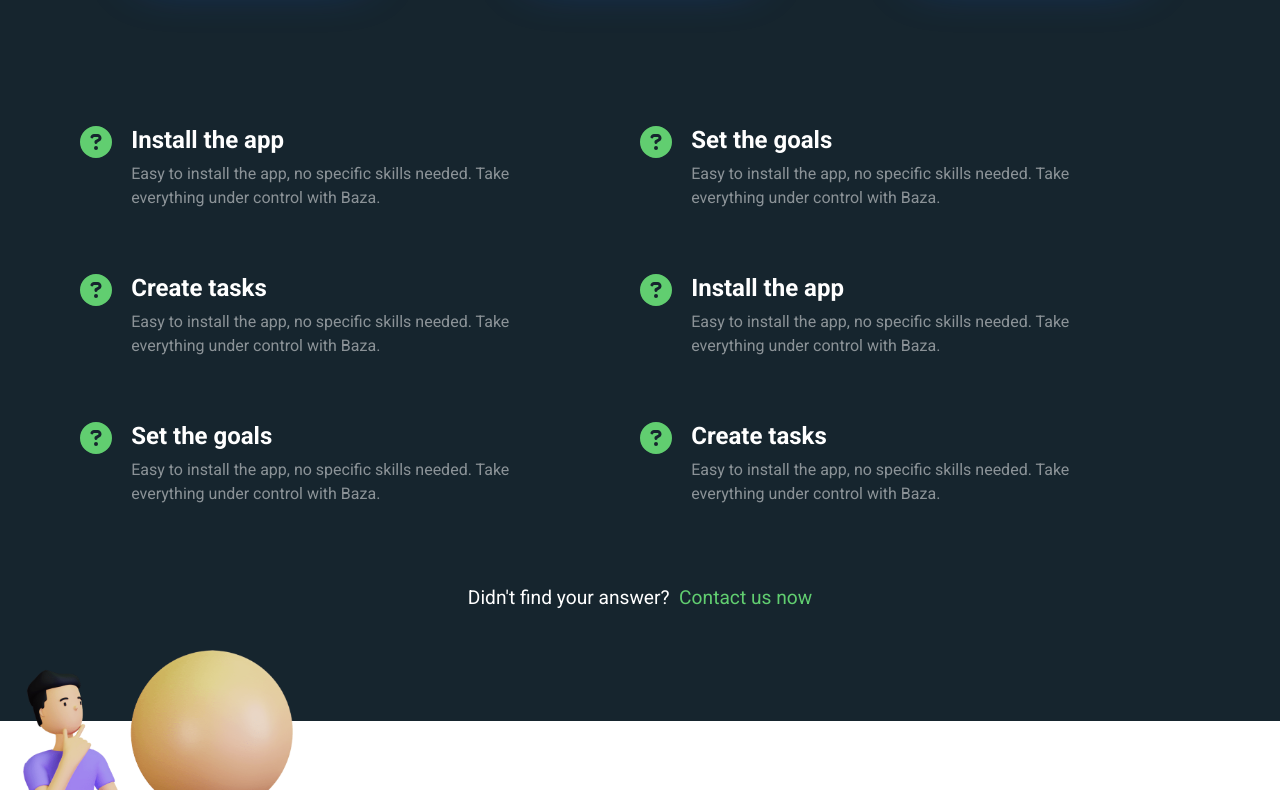
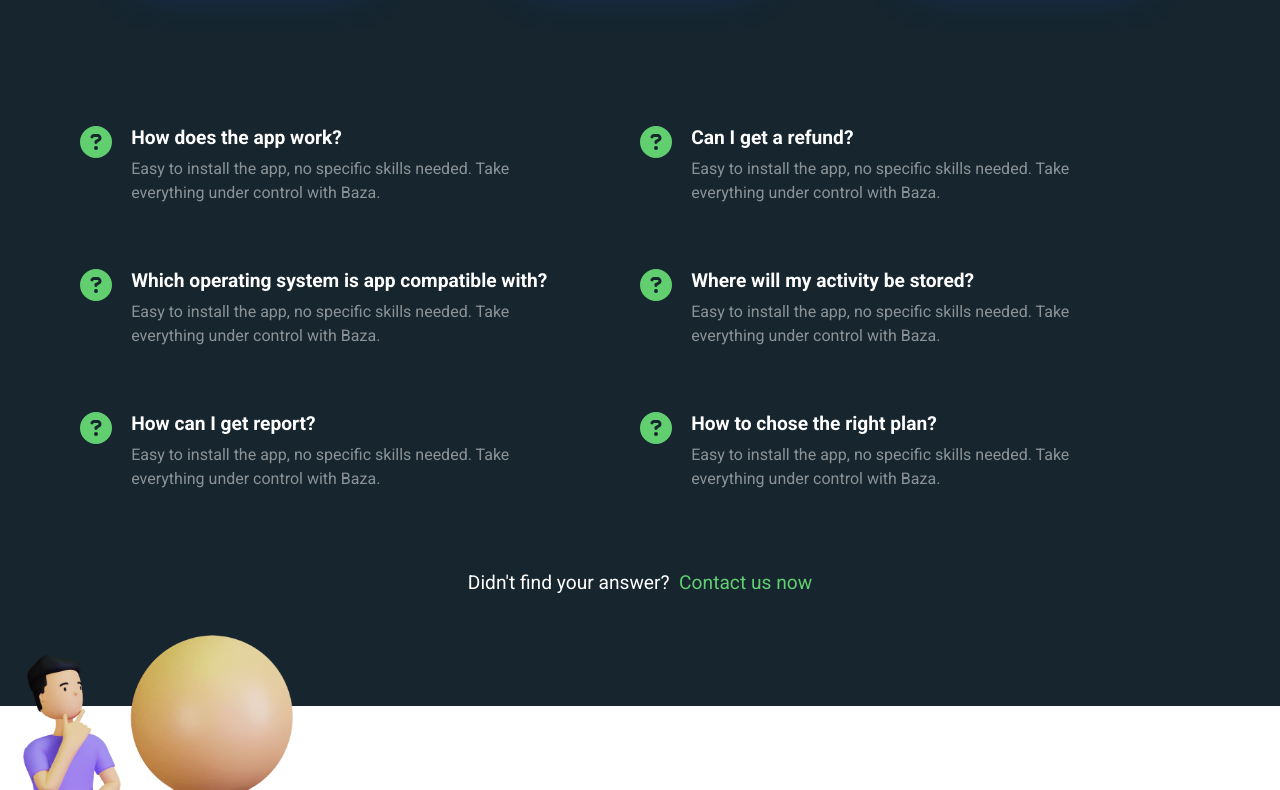
Before and after one commit to felipeboni/Baza, a Vue app: page / in a window 1280 px wide. Shown: the part 4850-5640 px from the top of the page. Built offline with nearby package versions, Linux system fonts and the light colour scheme.

Commit message:
fix: minor fixes

```diff
--- a/src/components/PricingTable.vue
+++ b/src/components/PricingTable.vue
@@ -30,47 +30,47 @@
           <li>
             <font-awesome-icon icon="fa-solid fa-circle-question" size="2xl" color="var(--text-accent)"/>
             <div class="text">
-              <h2>Install the app</h2>
+              <h2>How does the app work?</h2>
               <span>Easy to install the app, no specific skills needed. Take everything under control with Baza.</span>
             </div>
           </li>
 
-          <li>
+          <li style="grid-column: 1;">
             <font-awesome-icon icon="fa-solid fa-circle-question" size="2xl" color="var(--text-accent)"/>
             <div class="text">
-              <h2>Set the goals</h2>
+              <h2>Which operating system is app compatible with?</h2>
               <span>Easy to install the app, no specific skills needed. Take everything under control with Baza.</span>
             </div>
           </li>
 
-          <li>
+          <li style="grid-column: 1;">
             <font-awesome-icon icon="fa-solid fa-circle-question" size="2xl" color="var(--text-accent)"/>
             <div class="text">
-              <h2>Create tasks</h2>
+              <h2>How can I get report?</h2>
               <span>Easy to install the app, no specific skills needed. Take everything under control with Baza.</span>
             </div>
           </li>
 
-          <li>
+          <li style="grid-column: 2;grid-row: 1;">
             <font-awesome-icon icon="fa-solid fa-circle-question" size="2xl" color="var(--text-accent)"/>
             <div class="text">
-              <h2>Install the app</h2>
+              <h2>Can I get a refund?</h2>
               <span>Easy to install the app, no specific skills needed. Take everything under control with Baza.</span>
             </div>
           </li>
 
-          <li>
+          <li style="grid-column: 2;grid-row: 2;">
             <font-awesome-icon icon="fa-solid fa-circle-question" size="2xl" color="var(--text-accent)"/>
             <div class="text">
-              <h2>Set the goals</h2>
+              <h2>Where will my activity be stored?</h2>
               <span>Easy to install the app, no specific skills needed. Take everything under control with Baza.</span>
             </div>
           </li>
 
-          <li>
+          <li style="grid-column: 2;">
             <font-awesome-icon icon="fa-solid fa-circle-question" size="2xl" color="var(--text-accent)"/>
             <div class="text">
-              <h2>Create tasks</h2>
+              <h2>How to chose the right plan?</h2>
               <span>Easy to install the app, no specific skills needed. Take everything under control with Baza.</span>
             </div>
           </li>
@@ -160,6 +160,12 @@ section {
           grid-template-columns: repeat(auto-fill, 560px);
         }
 
+        @media screen and (max-width: 768px) {
+          li {
+            grid-column: 1 !important;
+          }
+        }
+
         li {
           display: flex;
           gap: 1.2rem;
@@ -168,6 +174,7 @@ section {
 
           h2 {
             margin-bottom: 0.5rem;
+            font-size: 1.2rem;
           }
 
           span {
--- a/src/components/layout/Footer.vue
+++ b/src/components/layout/Footer.vue
@@ -1,7 +1,11 @@
 <template>
   <footer>
+    <div class="container-footer">
       <div class="copyright">
-        <span>Copyright ©{{ new Date().getFullYear() }} Baza. All rights reserved.</span>
+        <span
+          >Copyright ©{{ new Date().getFullYear() }} Baza. All rights
+          reserved.</span
+        >
       </div>
       <div class="menu-container">
         <ul>
@@ -19,19 +23,21 @@
           </li>
         </ul>
       </div>
+    </div>
   </footer>
 </template>
 
 <script>
-
 export default {
-  name: 'FooterSection'
-}
+  name: "FooterSection",
+};
 </script>
 
 <style lang="scss" scoped>
+footer {
+  background-color: #f8f9fa;
 
-footer {
+  .container-footer {
     display: grid;
     grid-template-columns: repeat(auto-fill, 100%);
     height: 100%;
@@ -39,7 +45,6 @@ footer {
     max-width: 1700px;
     margin: 0 auto;
     margin-top: 5rem;
-    background-color: #f8f9fa;
 
     .copyright {
       text-align: center;
@@ -60,8 +65,6 @@ footer {
         margin-top: 0;
       }
     }
-
-
 
     .menu-container {
       align-self: center;
@@ -88,7 +91,6 @@ footer {
               color: #000;
               margin-left: 1.4rem;
               transition: color 0.3s, background 0.3s;
-
 
               &:hover {
                 background-color: #000;
@@ -118,7 +120,6 @@ footer {
               margin-left: 1.4rem;
               transition: color 0.3s, background 0.3s;
 
-
               &:hover {
                 background-color: #000;
                 color: #fff;
@@ -127,8 +128,7 @@ footer {
           }
         }
       }
-
     }
   }
-
+}
 </style>
--- a/src/components/layout/Navbar.vue
+++ b/src/components/layout/Navbar.vue
@@ -187,6 +187,8 @@ export default {
         cursor: pointer;
         position: relative;
         z-index: 999;
+        top: 0;
+        right: 0;
 
         .bar-top,
         .bar-middle,
@@ -196,7 +198,7 @@ export default {
           border-radius: 5px;
           margin: 3px 0;
           transform-origin: left;
-          transition: all 0.5s;
+          transition: all 0.3s;
         }
 
         &.active {
```
Lines whose indentation alone changed are shown as unchanged.
